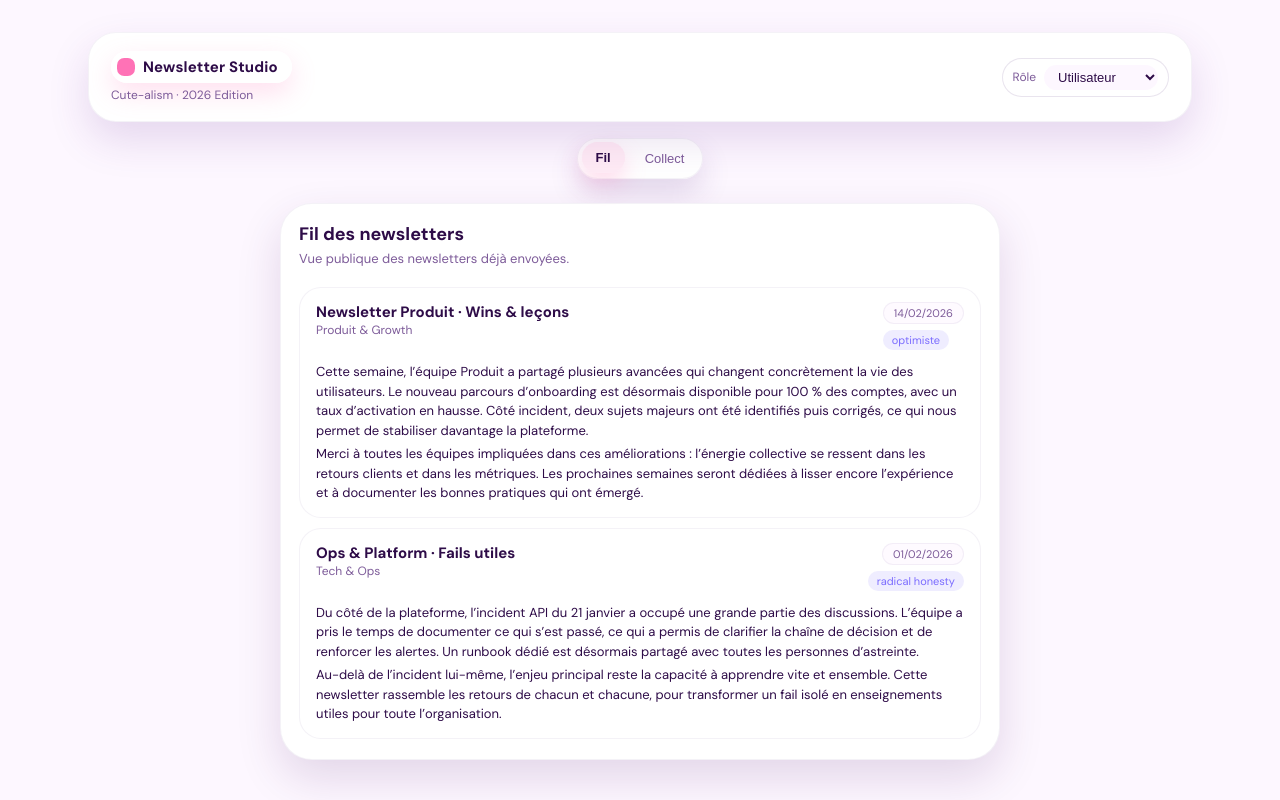
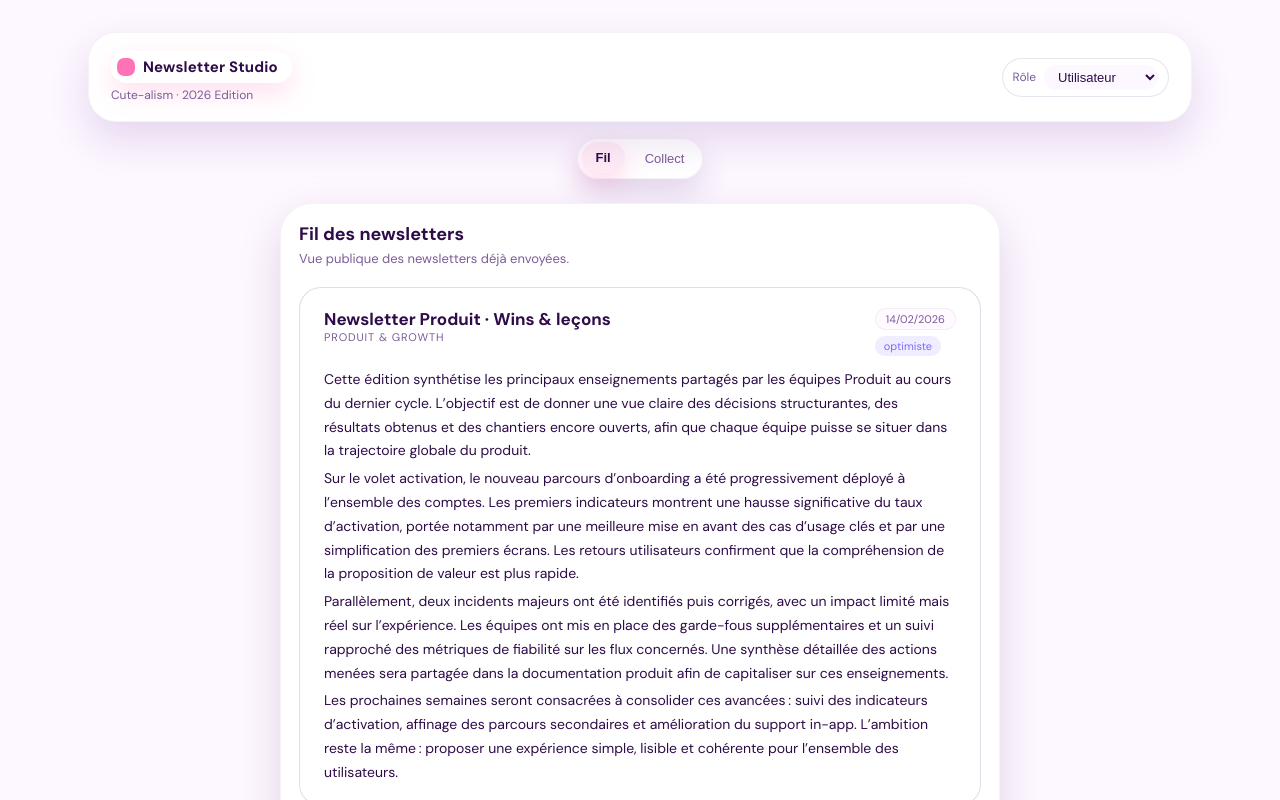
Before and after one commit to agentdouble/Newsletter, a React (Vite) app in the folder frontend/: page / in a window 1280 px wide. Shown: the top 800 px of the page. Built offline with nearby package versions, Linux system fonts and the light colour scheme.

Commit message:
style(frontend): more article-like newsletters

```diff
--- a/frontend/src/App.jsx
+++ b/frontend/src/App.jsx
@@ -28,11 +28,17 @@ const mockNewsletters = [
     mood: 'optimiste',
     audience: 'Produit & Growth',
     body:
-      "Cette semaine, l’équipe Produit a partagé plusieurs avancées qui changent concrètement la vie des utilisateurs. " +
-      "Le nouveau parcours d’onboarding est désormais disponible pour 100 % des comptes, avec un taux d’activation en hausse. " +
-      "Côté incident, deux sujets majeurs ont été identifiés puis corrigés, ce qui nous permet de stabiliser davantage la plateforme.\n\n" +
-      "Merci à toutes les équipes impliquées dans ces améliorations : l’énergie collective se ressent dans les retours clients et dans les métriques. " +
-      "Les prochaines semaines seront dédiées à lisser encore l’expérience et à documenter les bonnes pratiques qui ont émergé."
+      "Cette édition synthétise les principaux enseignements partagés par les équipes Produit au cours du dernier cycle. " +
+      "L’objectif est de donner une vue claire des décisions structurantes, des résultats obtenus et des chantiers encore ouverts, " +
+      "afin que chaque équipe puisse se situer dans la trajectoire globale du produit.\n\n" +
+      "Sur le volet activation, le nouveau parcours d’onboarding a été progressivement déployé à l’ensemble des comptes. " +
+      "Les premiers indicateurs montrent une hausse significative du taux d’activation, portée notamment par une meilleure mise en avant des cas d’usage clés " +
+      "et par une simplification des premiers écrans. Les retours utilisateurs confirment que la compréhension de la proposition de valeur est plus rapide.\n\n" +
+      "Parallèlement, deux incidents majeurs ont été identifiés puis corrigés, avec un impact limité mais réel sur l’expérience. " +
+      "Les équipes ont mis en place des garde-fous supplémentaires et un suivi rapproché des métriques de fiabilité sur les flux concernés. " +
+      "Une synthèse détaillée des actions menées sera partagée dans la documentation produit afin de capitaliser sur ces enseignements.\n\n" +
+      "Les prochaines semaines seront consacrées à consolider ces avancées : suivi des indicateurs d’activation, affinage des parcours secondaires " +
+      "et amélioration du support in-app. L’ambition reste la même : proposer une expérience simple, lisible et cohérente pour l’ensemble des utilisateurs."
   },
   {
     id: 'nl-002',
@@ -41,11 +47,17 @@ const mockNewsletters = [
     mood: 'radical honesty',
     audience: 'Tech & Ops',
     body:
-      "Du côté de la plateforme, l’incident API du 21 janvier a occupé une grande partie des discussions. " +
-      "L’équipe a pris le temps de documenter ce qui s’est passé, ce qui a permis de clarifier la chaîne de décision et de renforcer les alertes. " +
-      "Un runbook dédié est désormais partagé avec toutes les personnes d’astreinte.\n\n" +
-      "Au-delà de l’incident lui-même, l’enjeu principal reste la capacité à apprendre vite et ensemble. " +
-      "Cette newsletter rassemble les retours de chacun et chacune, pour transformer un fail isolé en enseignements utiles pour toute l’organisation."
+      "Cette édition est centrée sur l’analyse des incidents récents et sur les mesures prises pour renforcer la robustesse de la plateforme. " +
+      "Elle vise à rendre visibles les arbitrages effectués, les points de vigilance identifiés et les engagements pris vis-à-vis des équipes consommatrices des services.\n\n" +
+      "L’incident API du 21 janvier a servi de point d’ancrage à plusieurs échanges structurés : revue détaillée de la chronologie, clarification des responsabilités, " +
+      "et mise à jour des procédures d’escalade. Ce travail partagé a permis de réduire les zones d’ambiguïté sur la prise de décision et de rendre les attentes explicites " +
+      "en matière de communication en cours d’incident.\n\n" +
+      "Un runbook dédié a été rédigé puis diffusé à l’ensemble des personnes d’astreinte. Il documente les signaux faibles à surveiller, " +
+      "les premiers gestes à effectuer en cas de dégradation des indicateurs et les canaux à utiliser pour informer les équipes impactées. " +
+      "Les prochaines itérations viseront à simplifier encore ce runbook pour le rendre immédiatement actionnable, y compris dans les situations de forte charge.\n\n" +
+      "Au-delà de ce cas particulier, l’enjeu principal reste d’ancrer une culture de partage des incidents, non pas comme des échecs individuels, " +
+      "mais comme des occasions structurées d’amélioration collective. Les retours des différentes équipes sont intégrés dans la roadmap de fiabilisation " +
+      "et serviront de base aux prochains exercices de simulation d’incident."
   }
 ];
 
--- a/frontend/src/styles.css
+++ b/frontend/src/styles.css
@@ -263,7 +263,9 @@ body {
 
 .newsletter-chip-audience {
   margin: 0;
-  font-size: 12px;
+  font-size: 11px;
+  text-transform: uppercase;
+  letter-spacing: 0.08em;
   color: var(--text-soft);
 }
 
@@ -275,9 +277,9 @@ body {
 }
 
 .newsletter-article {
-  padding: 14px 16px;
+  padding: 20px 24px;
   border-radius: 22px;
-  border: 1px solid var(--border-subtle);
+  border: 1px solid var(--border-strong);
   background: #ffffff;
   display: flex;
   flex-direction: column;
@@ -293,7 +295,7 @@ body {
 
 .newsletter-article-header h3 {
   margin: 0;
-  font-size: 15px;
+  font-size: 17px;
 }
 
 .newsletter-meta-column {
@@ -305,8 +307,8 @@ body {
 
 .newsletter-body p {
   margin: 4px 0 0;
-  font-size: 13px;
-  line-height: 1.5;
+  font-size: 14px;
+  line-height: 1.7;
 }
 
 .mood-pill {
```
